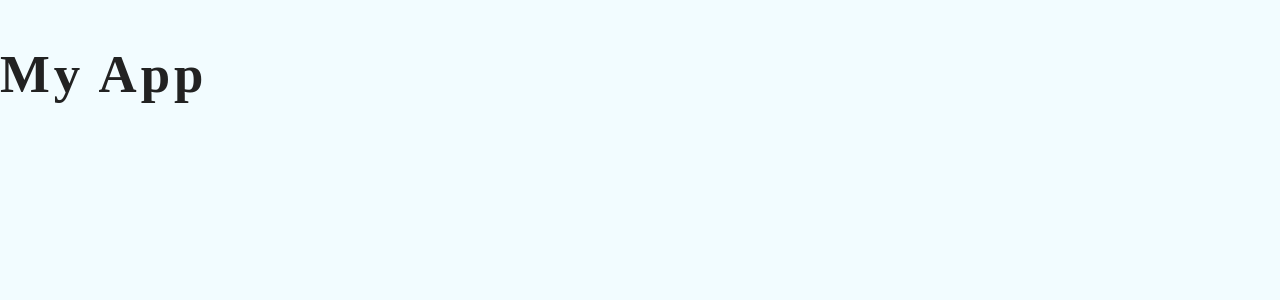
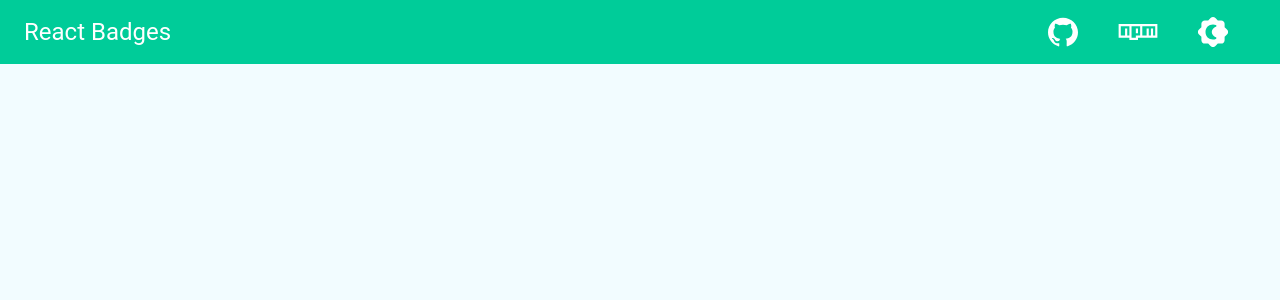
Before and after one commit to satishnaikawadi2011/react-badges-docs, a Next.js app: page / in a window 1280 px wide. Shown: the top 300 px of the page. Built offline with nearby package versions, Linux system fonts and the light colour scheme; a web font is replaced by a local one.

Commit message:
Completed Header component.

```diff
--- /dev/null
+++ b/components/Header.tsx
@@ -0,0 +1,63 @@
+import React from 'react';
+import { useRouter } from 'next/router';
+import { createStyles, makeStyles, Theme } from '@material-ui/core/styles';
+import AppBar from '@material-ui/core/AppBar';
+import Toolbar from '@material-ui/core/Toolbar';
+import Typography from '@material-ui/core/Typography';
+import GithubIcon from '../icons/GithubIcon';
+import IconButton from '@material-ui/core/IconButton';
+import NpmIcon from '../icons/NpmIcon';
+import DarkModeIcon from '../icons/DarkModeIcon';
+
+const useStyles = makeStyles((theme: Theme) =>
+	createStyles({
+		root:
+			{
+				flexGrow: 1
+			},
+		menuButton:
+			{
+				marginRight: theme.spacing(2)
+			},
+		title:
+			{
+				flexGrow: 1
+			},
+		toolbar:
+			{
+				display: 'flex',
+				justifyContent: 'space-between'
+			}
+	})
+);
+
+export default function Haeder() {
+	const router = useRouter();
+	const classes = useStyles();
+	return (
+		<div className={classes.root}>
+			<AppBar position="static" style={{ backgroundColor: 'var(--primaryColor)' }}>
+				<Toolbar className={classes.toolbar}>
+					<Typography variant="h5" className={classes.title}>
+						React Badges
+					</Typography>
+					<div>
+						<IconButton
+							onClick={() => router.push('https://github.com/satishnaikawadi2011/react-badges')}
+							edge="end"
+							className={classes.menuButton}
+						>
+							<GithubIcon fill="#ffffff" height={30} width={30} />
+						</IconButton>
+						<IconButton edge="end" className={classes.menuButton}>
+							<NpmIcon fill="#ffffff" height={40} width={40} />
+						</IconButton>
+						<IconButton edge="end" className={classes.menuButton}>
+							<DarkModeIcon fill="#ffffff" height={30} width={30} />
+						</IconButton>
+					</div>
+				</Toolbar>
+			</AppBar>
+		</div>
+	);
+}
--- /dev/null
+++ b/icons/DarkModeIcon.tsx
@@ -0,0 +1,11 @@
+import * as React from 'react';
+
+function DarkModeIcon(props: React.SVGProps<SVGSVGElement>) {
+	return (
+		<svg viewBox="0 0 24 24" xmlns="http://www.w3.org/2000/svg" {...props}>
+			<path d="M2.71 15.85v2.68c0 1.52 1.24 2.76 2.76 2.76h2.68l1.9 1.9a2.755 2.755 0 003.9 0l1.9-1.9h2.68c1.52 0 2.76-1.24 2.76-2.76v-2.68l1.9-1.9a2.755 2.755 0 000-3.9l-1.9-1.9V5.47c0-1.52-1.24-2.76-2.76-2.76h-2.68l-1.9-1.9c-1.04-1.04-2.86-1.04-3.9 0l-1.9 1.9H5.47c-1.52 0-2.76 1.24-2.76 2.76v2.68l-1.9 1.9a2.755 2.755 0 000 3.9zM12 6c.8 0 1.57.15 2.28.43.29.12.47.4.47.7 0 .31-.19.59-.48.7C12.69 8.45 11 9.87 11 12s1.69 3.55 3.27 4.17c.29.11.48.39.48.7 0 .3-.18.58-.47.7-.71.28-1.48.43-2.28.43-3.48 0-6-2.52-6-6s2.52-6 6-6z" />
+		</svg>
+	);
+}
+
+export default DarkModeIcon;
--- /dev/null
+++ b/icons/GithubIcon.tsx
@@ -0,0 +1,11 @@
+import * as React from 'react';
+
+function GithubIcon(props: React.SVGProps<SVGSVGElement>) {
+	return (
+		<svg viewBox="0 0 24 24" xmlns="http://www.w3.org/2000/svg" {...props}>
+			<path d="M12 .5C5.37.5 0 5.78 0 12.292c0 5.211 3.438 9.63 8.205 11.188.6.111.82-.254.82-.567 0-.28-.01-1.022-.015-2.005-3.338.711-4.042-1.582-4.042-1.582-.546-1.361-1.335-1.725-1.335-1.725-1.087-.731.084-.716.084-.716 1.205.082 1.838 1.215 1.838 1.215 1.07 1.803 2.809 1.282 3.495.981.108-.763.417-1.282.76-1.577-2.665-.295-5.466-1.309-5.466-5.827 0-1.287.465-2.339 1.235-3.164-.135-.298-.54-1.497.105-3.121 0 0 1.005-.316 3.3 1.209.96-.262 1.98-.392 3-.398 1.02.006 2.04.136 3 .398 2.28-1.525 3.285-1.209 3.285-1.209.645 1.624.24 2.823.12 3.121.765.825 1.23 1.877 1.23 3.164 0 4.53-2.805 5.527-5.475 5.817.42.354.81 1.077.81 2.182 0 1.578-.015 2.846-.015 3.229 0 .309.21.678.825.56C20.565 21.917 24 17.495 24 12.292 24 5.78 18.627.5 12 .5z" />
+		</svg>
+	);
+}
+
+export default GithubIcon;
--- /dev/null
+++ b/icons/NpmIcon.tsx
@@ -0,0 +1,11 @@
+import * as React from 'react';
+
+function NpmIcon(props: React.SVGProps<SVGSVGElement>) {
+	return (
+		<svg viewBox="0 0 128 128" {...props}>
+			<path d="M2 38.5h124v43.71H64v7.29H36.44v-7.29H2zm6.89 36.43h13.78V53.07h6.89v21.86h6.89V45.79H8.89zm34.44-29.14v36.42h13.78v-7.28h13.78V45.79zm13.78 7.29H64v14.56h-6.89zm20.67-7.29v29.14h13.78V53.07h6.89v21.86h6.89V53.07h6.89v21.86h6.89V45.79z" />
+		</svg>
+	);
+}
+
+export default NpmIcon;
--- a/package.json
+++ b/package.json
@@ -8,6 +8,7 @@
     "start": "next start"
   },
   "dependencies": {
+    "@material-ui/core": "^4.11.3",
     "next": "10.1.3",
     "react": "17.0.2",
     "react-dom": "17.0.2"
--- a/pages/index.tsx
+++ b/pages/index.tsx
@@ -1,3 +1,5 @@
+import Header from '../components/Header';
+
 export default function Home() {
-	return <h1>My App</h1>;
+	return <Header />;
 }
--- a/styles/globals.css
+++ b/styles/globals.css
@@ -3,7 +3,7 @@
 @import url('https://fonts.googleapis.com/css2?family=Londrina+Solid:wght@300;400;900&display=swap');
 /* CSS variables */
 :root {
-	--primaryColor: #f78c9f;
+	--primaryColor: #00cc99;
 	--mainGrey: #e8e8e8;
 	--darkGrey: #a9a9a9;
 	--mainWhite: #fff;
@@ -23,7 +23,7 @@
 }
 
 [data-theme="dark"] {
-	--primaryColor: #f78c9f;
+	--primaryColor: #00cc99;
 	--mainGrey: #e8e8e8;
 	--darkGrey: #a9a9a9;
 	--mainWhite: #fff;
```
Also changed, not shown: icons/LightModeIcon.tsx (added, +12 -0 lines), 1 other file (tests, documents, lock files or other folders).
